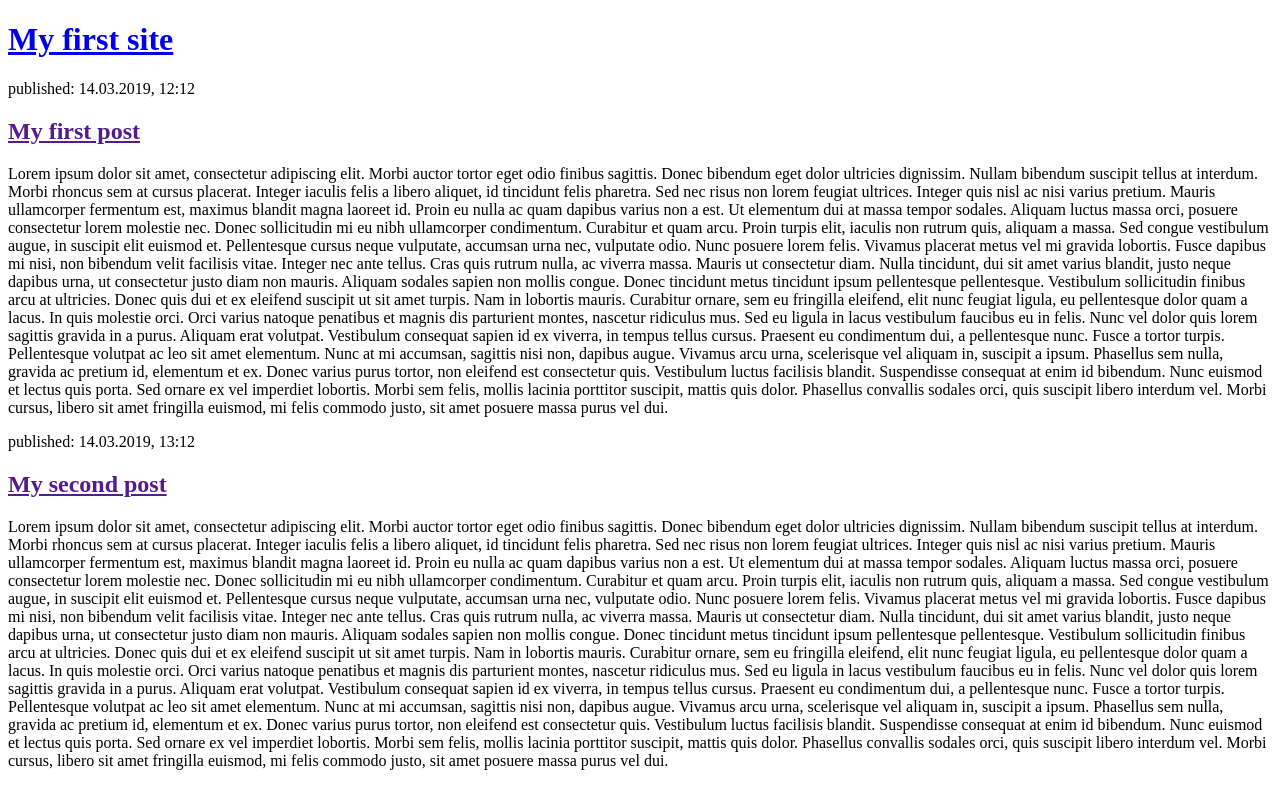
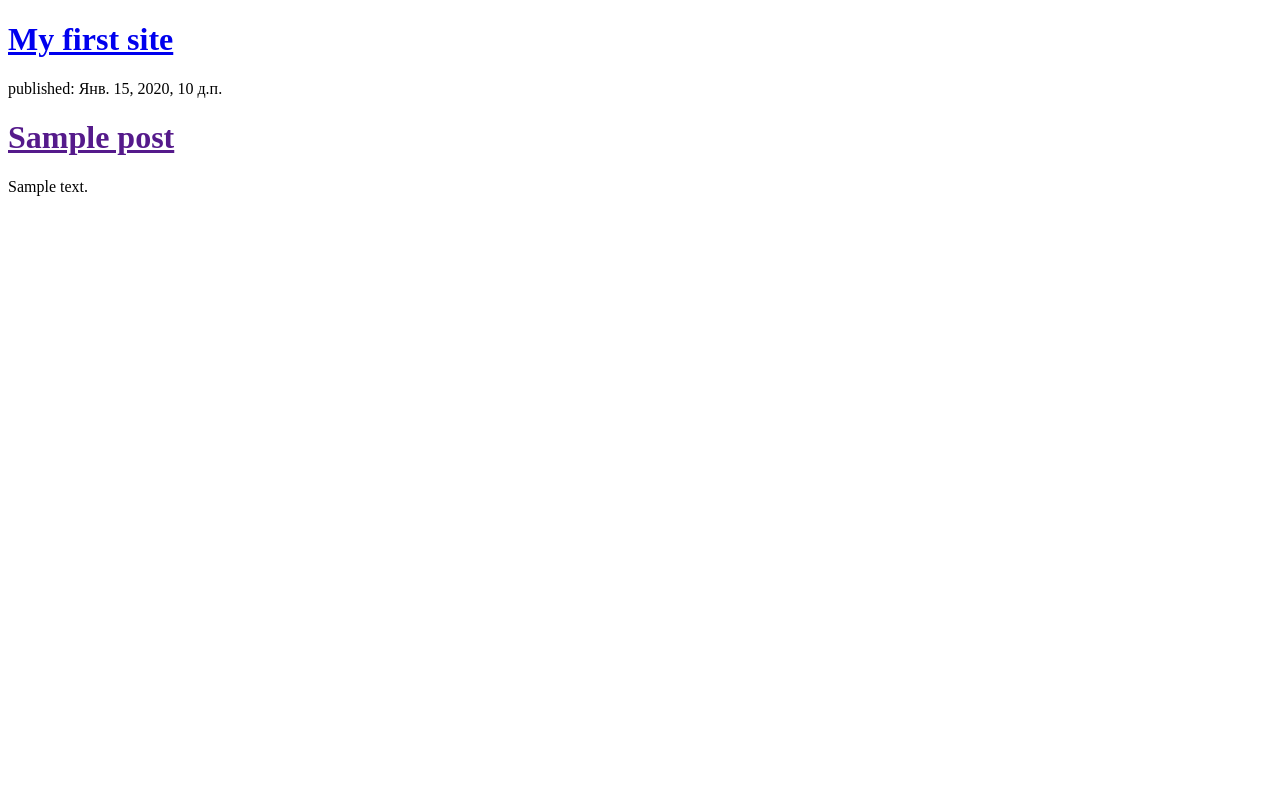
Before and after one commit to DominusDoc/my-first-blog, a Django app: template blog/templates/blog/post_list.html in a window 1280 px wide. Run offline with Django 3.2, Linux system fonts and the light colour scheme; the template is opened without the code that fills it: values that come from a table or form of the project are taken from there, others are empty; tables that the repository leaves empty hold one stand-in row (values such as "Sample post").

Commit message:
Modificated templates to display posts from database

```diff
--- a/blog/templates/blog/post_list.html
+++ b/blog/templates/blog/post_list.html
@@ -11,29 +11,13 @@
     </div>
 
 
-    <div>
-        <p>published: 14.03.2019, 12:12</p>
-        <h2><a href="">My first post</a></h2>
-        <p>Lorem ipsum dolor sit amet, consectetur adipiscing elit. Morbi auctor tortor eget odio finibus sagittis. Donec bibendum eget dolor ultricies dignissim. Nullam bibendum suscipit tellus at interdum. Morbi rhoncus sem at cursus placerat. Integer iaculis felis a libero aliquet, id tincidunt felis pharetra. Sed nec risus non lorem feugiat ultrices. Integer quis nisl ac nisi varius pretium. Mauris ullamcorper fermentum est, maximus blandit magna laoreet id. Proin eu nulla ac quam dapibus varius non a est.
-
-    Ut elementum dui at massa tempor sodales. Aliquam luctus massa orci, posuere consectetur lorem molestie nec. Donec sollicitudin mi eu nibh ullamcorper condimentum. Curabitur et quam arcu. Proin turpis elit, iaculis non rutrum quis, aliquam a massa. Sed congue vestibulum augue, in suscipit elit euismod et. Pellentesque cursus neque vulputate, accumsan urna nec, vulputate odio. Nunc posuere lorem felis. Vivamus placerat metus vel mi gravida lobortis. Fusce dapibus mi nisi, non bibendum velit facilisis vitae. Integer nec ante tellus. Cras quis rutrum nulla, ac viverra massa. Mauris ut consectetur diam.
-
-    Nulla tincidunt, dui sit amet varius blandit, justo neque dapibus urna, ut consectetur justo diam non mauris. Aliquam sodales sapien non mollis congue. Donec tincidunt metus tincidunt ipsum pellentesque pellentesque. Vestibulum sollicitudin finibus arcu at ultricies. Donec quis dui et ex eleifend suscipit ut sit amet turpis. Nam in lobortis mauris. Curabitur ornare, sem eu fringilla eleifend, elit nunc feugiat ligula, eu pellentesque dolor quam a lacus. In quis molestie orci. Orci varius natoque penatibus et magnis dis parturient montes, nascetur ridiculus mus. Sed eu ligula in lacus vestibulum faucibus eu in felis. Nunc vel dolor quis lorem sagittis gravida in a purus. Aliquam erat volutpat. Vestibulum consequat sapien id ex viverra, in tempus tellus cursus.
-
-    Praesent eu condimentum dui, a pellentesque nunc. Fusce a tortor turpis. Pellentesque volutpat ac leo sit amet elementum. Nunc at mi accumsan, sagittis nisi non, dapibus augue. Vivamus arcu urna, scelerisque vel aliquam in, suscipit a ipsum. Phasellus sem nulla, gravida ac pretium id, elementum et ex. Donec varius purus tortor, non eleifend est consectetur quis. Vestibulum luctus facilisis blandit. Suspendisse consequat at enim id bibendum. Nunc euismod et lectus quis porta. Sed ornare ex vel imperdiet lobortis. Morbi sem felis, mollis lacinia porttitor suscipit, mattis quis dolor. Phasellus convallis sodales orci, quis suscipit libero interdum vel. Morbi cursus, libero sit amet fringilla euismod, mi felis commodo justo, sit amet posuere massa purus vel dui.</p>
-    </div>
-
-   <div>
-        <p>published: 14.03.2019, 13:12</p>
-        <h2><a href="">My second post</a></h2>
-        <p>Lorem ipsum dolor sit amet, consectetur adipiscing elit. Morbi auctor tortor eget odio finibus sagittis. Donec bibendum eget dolor ultricies dignissim. Nullam bibendum suscipit tellus at interdum. Morbi rhoncus sem at cursus placerat. Integer iaculis felis a libero aliquet, id tincidunt felis pharetra. Sed nec risus non lorem feugiat ultrices. Integer quis nisl ac nisi varius pretium. Mauris ullamcorper fermentum est, maximus blandit magna laoreet id. Proin eu nulla ac quam dapibus varius non a est.
-
-    Ut elementum dui at massa tempor sodales. Aliquam luctus massa orci, posuere consectetur lorem molestie nec. Donec sollicitudin mi eu nibh ullamcorper condimentum. Curabitur et quam arcu. Proin turpis elit, iaculis non rutrum quis, aliquam a massa. Sed congue vestibulum augue, in suscipit elit euismod et. Pellentesque cursus neque vulputate, accumsan urna nec, vulputate odio. Nunc posuere lorem felis. Vivamus placerat metus vel mi gravida lobortis. Fusce dapibus mi nisi, non bibendum velit facilisis vitae. Integer nec ante tellus. Cras quis rutrum nulla, ac viverra massa. Mauris ut consectetur diam.
-
-    Nulla tincidunt, dui sit amet varius blandit, justo neque dapibus urna, ut consectetur justo diam non mauris. Aliquam sodales sapien non mollis congue. Donec tincidunt metus tincidunt ipsum pellentesque pellentesque. Vestibulum sollicitudin finibus arcu at ultricies. Donec quis dui et ex eleifend suscipit ut sit amet turpis. Nam in lobortis mauris. Curabitur ornare, sem eu fringilla eleifend, elit nunc feugiat ligula, eu pellentesque dolor quam a lacus. In quis molestie orci. Orci varius natoque penatibus et magnis dis parturient montes, nascetur ridiculus mus. Sed eu ligula in lacus vestibulum faucibus eu in felis. Nunc vel dolor quis lorem sagittis gravida in a purus. Aliquam erat volutpat. Vestibulum consequat sapien id ex viverra, in tempus tellus cursus.
-
-    Praesent eu condimentum dui, a pellentesque nunc. Fusce a tortor turpis. Pellentesque volutpat ac leo sit amet elementum. Nunc at mi accumsan, sagittis nisi non, dapibus augue. Vivamus arcu urna, scelerisque vel aliquam in, suscipit a ipsum. Phasellus sem nulla, gravida ac pretium id, elementum et ex. Donec varius purus tortor, non eleifend est consectetur quis. Vestibulum luctus facilisis blandit. Suspendisse consequat at enim id bibendum. Nunc euismod et lectus quis porta. Sed ornare ex vel imperdiet lobortis. Morbi sem felis, mollis lacinia porttitor suscipit, mattis quis dolor. Phasellus convallis sodales orci, quis suscipit libero interdum vel. Morbi cursus, libero sit amet fringilla euismod, mi felis commodo justo, sit amet posuere massa purus vel dui.</p>
-    </div>
+    {% for post in posts %}
+        <div>
+            <p>published: {{ post.published_date }}</p>
+            <h1><a href="">{{ post.title }}</a></h1>
+            <p>{{ post.text|linebreaksbr }}</p>
+        </div>
+    {% endfor %}
 
 </body>
 </html>
--- a/blog/views.py
+++ b/blog/views.py
@@ -1,5 +1,8 @@
 from django.shortcuts import render
+from .models import Post
+from django.utils import timezone
 
 
 def post_list(request):
-    return render (request, 'blog/post_list.html', {})
+    posts = Post.objects.filter(published_date__lte=timezone.now()).order_by('published_date')
+    return render (request, 'blog/post_list.html', {'posts': posts})
```
